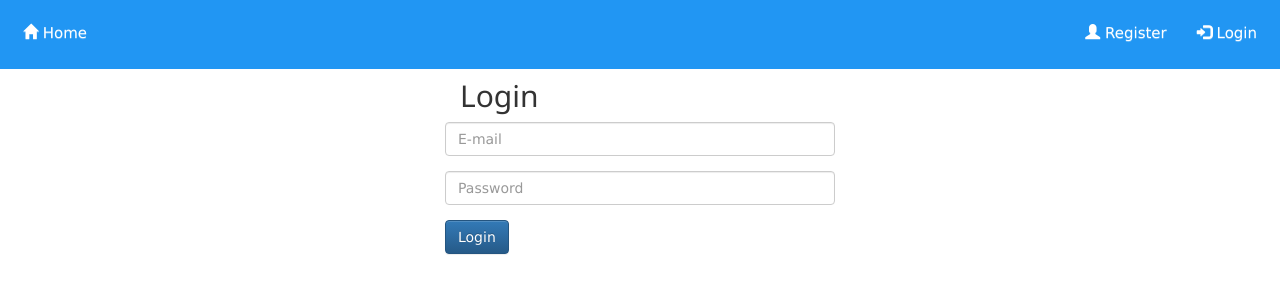
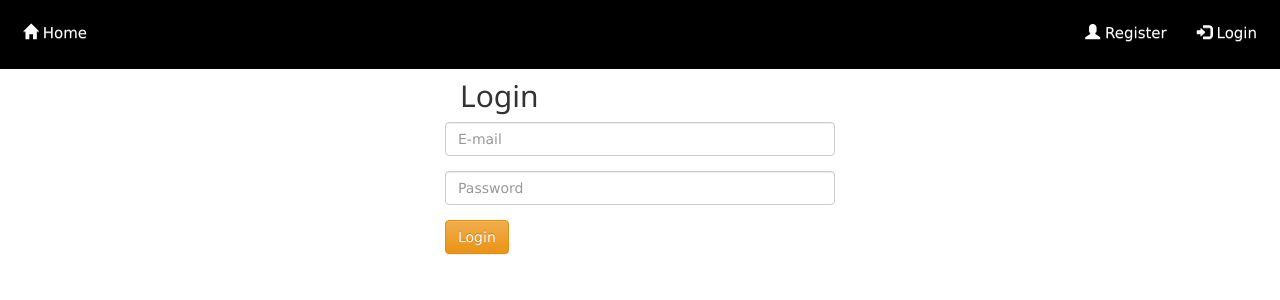
Before and after one commit to aevl/SWEGroupProject, a PHP site: page /login.php in a window 1280 px wide. Shown: the top 300 px of the page. Run offline with PHP 8.4, Linux system fonts and the light colour scheme.

Commit message:
Added files via upload
bugs fixed

```diff
--- a/login.php
+++ b/login.php
@@ -13,14 +13,14 @@
         </head>
         <style type="text/css">
             	.form-control:focus{
-			border-color: #0099ff;
-        		box-shadow: 0px 1px 1px rgba(0, 0, 0, 0.075) inset, 0px 0px 8px rgb(0, 153, 255);
+			border-color: #ff9900;
+        		box-shadow: 0px 1px 1px rgba(0, 0, 0, 0.075) inset, 0px 0px 8px rgb(255, 153, 0);
 		}
         </style>
         <body>
             <header>
             </header>
-            <nav class="w3-topnav w3-blue">
+            <nav class="w3-topnav w3-black">
             <div>
                 <ul class="nav navbar-nav">
                     <li><a href="index.php"><span class="glyphicon glyphicon-home"></span> Home</a></li>
@@ -45,7 +45,7 @@
                                                                 <input class='form-control' type="password" name="password" placeholder="Password">
                                                 </div>
                                                 <div class="row form-group">
-                                                                <input class=" btn btn-primary" type="submit" name="submit" value="Login"/>
+                                                                <input class=" btn btn-warning" type="submit" name="submit" value="Login"/>
                                                 </div>
                                         </form>
                                 </div>
@@ -58,7 +58,7 @@
     if(isset($_POST['submit'])) { // Was the form submitted?
         $link = mysqli_connect("localhost", "root", "Thisistheultimatepassword1337", "mydb") or die ("Connection Error " . mysqli_error($link));
         $i = $_POST['email'];
-        $sql = "SELECT  salt, password, id FROM user WHERE email ="." '".$i."' ";
+        $sql = "SELECT  password, id FROM user WHERE email ="." '".$i."' ";
         $stmt = mysqli_query($link, $sql);
         if ($result = mysqli_fetch_assoc($stmt)){
             $hashed = $result['password'];
```
